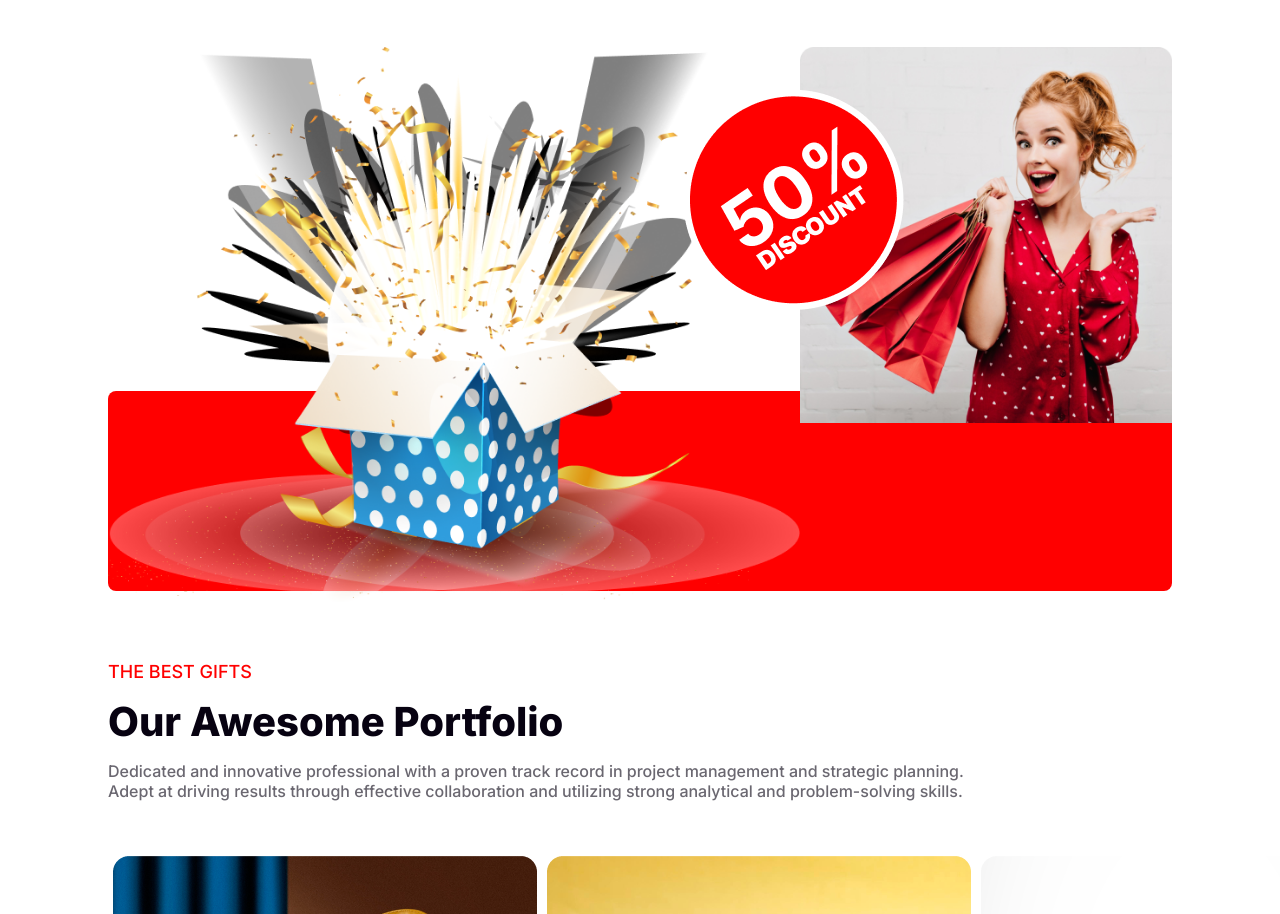
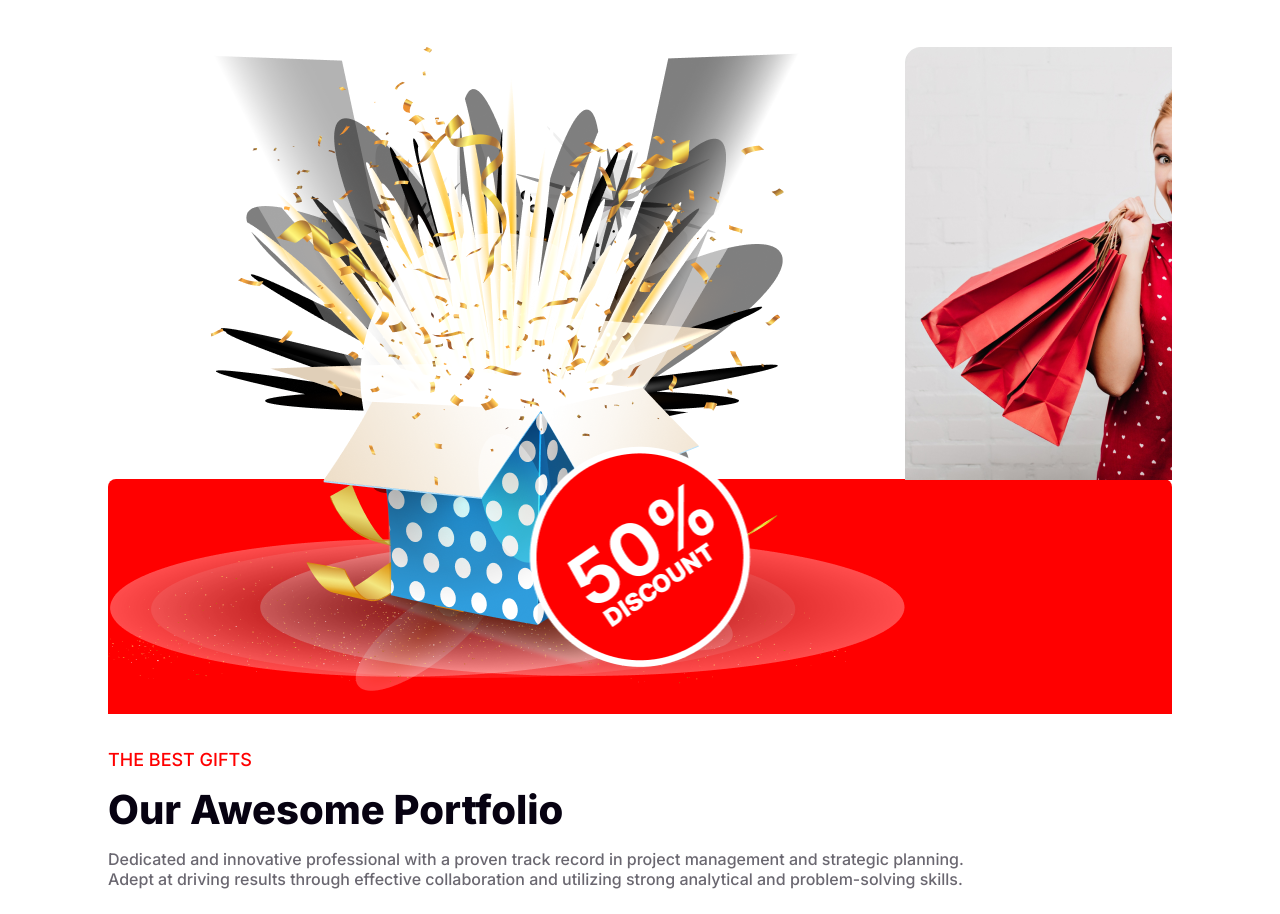
Before and after one commit to chotonbhowmik/assignmentOne, a plain HTML site: page index.html in a window 1280 px wide. Shown: the part 3280-4194 px from the top of the page. Drawn offline with Linux system fonts and the light colour scheme.

Commit message:
changes in offer section

```diff
--- a/style.css
+++ b/style.css
@@ -199,28 +199,47 @@ font-weight: 400;
 	margin: 70px 100px;
 
 }
-.offer{
-	display: flex;
-	margin-top: 50px;
+.offer {
+  display: flex;
+  margin-top: 50px;
+  position: relative;
+  overflow: hidden;
 }
-.offer img{
-	height: 100%;
-	width: 100%;
-	z-index: 9;
+
+/* .offer img {
+  height: 100%;
+  width: 100%;
+  z-index: 1;
+} */
+
+.left-image,
+.right-image {
+  flex: 1;
 }
-.left-image{
-	height: 100%;
+
+.right-image {
+  /* position: relative; */
 }
-.right-image{
-	position: relative;
-	height: 100%;
 
+.offer-image {
+  position: absolute;
+  left: 50%;
+  bottom: 0;
+  transform: translateX(-50%);
+  z-index: 0;
 }
-.offer-image{
-	position: absolute;
-	left: 50%;
-	z-index: 9;
+
+.offer::before {
+  content: "";
+  position: absolute;
+  left: 0;
+  bottom: 0;
+  width: 100%;
+  height: 30%;
+  background-color: #f00;
+  z-index: -1;
 }
+
 .background{
 	background: #f00;
 	height: 200px;
```
